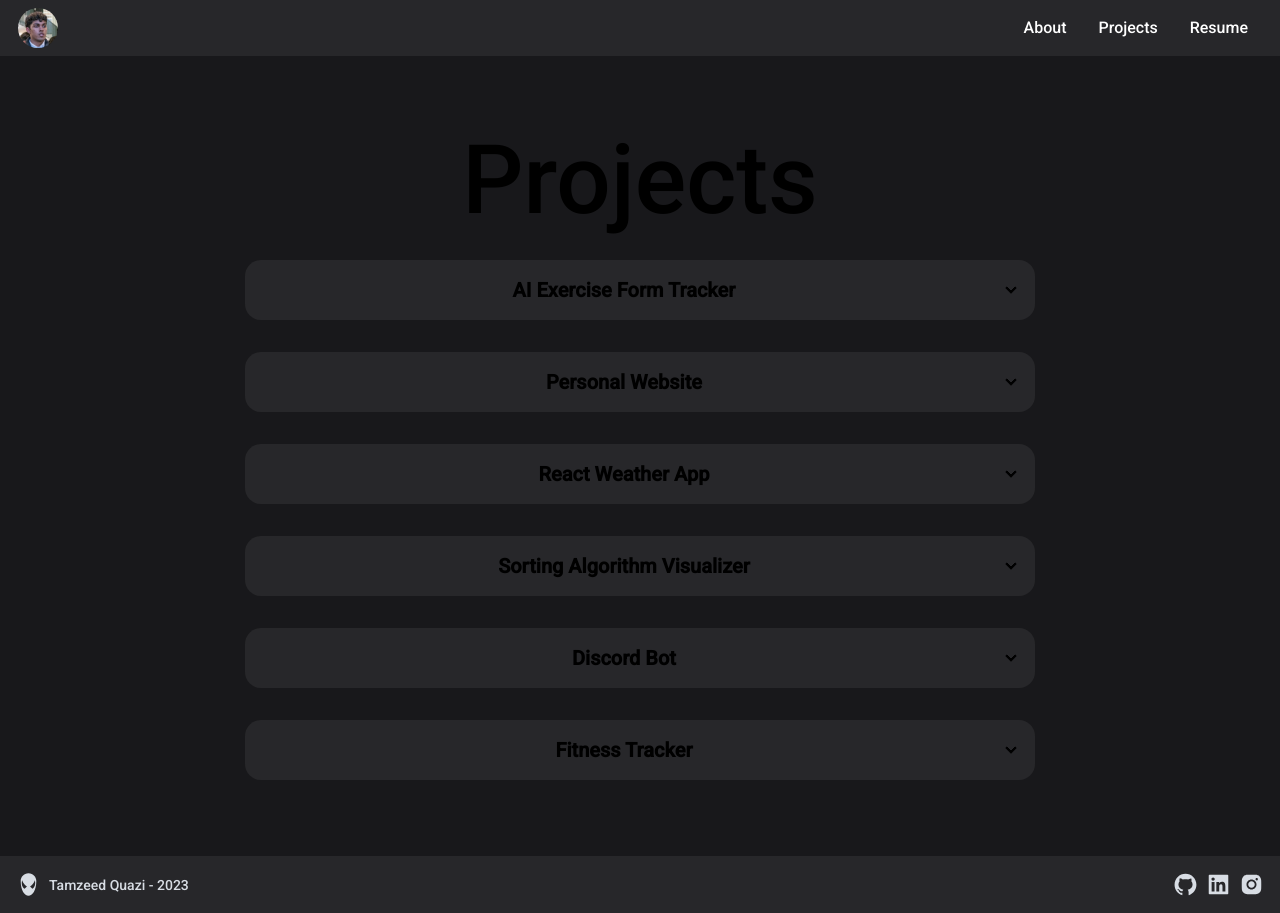
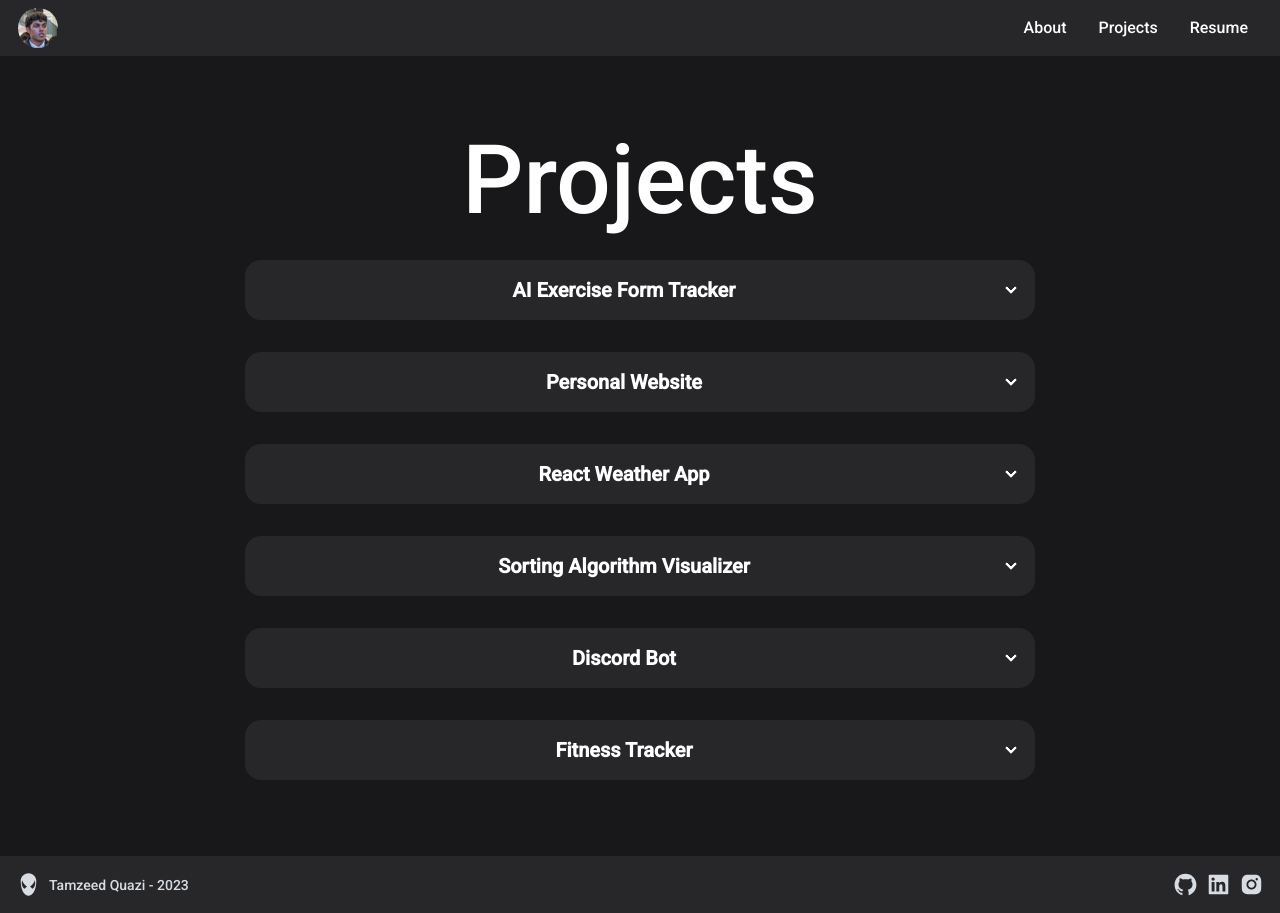
Before and after one commit to tamzeedq/personal_website, a Next.js app: page /projects in a window 1280 px wide. Built offline with nearby package versions, Linux system fonts and the light colour scheme.

Commit message:
fixed some color adjustments with dark mode

```diff
--- a/src/app/components/imageCarousel.tsx
+++ b/src/app/components/imageCarousel.tsx
@@ -18,7 +18,7 @@ const ImageCarousel = ({imageURLS} : CarouselProps) => {
         </div>
         <div className="flex justify-center w-full py-2 gap-2">
             {imageURLS.map((imageUrl, index) => (
-                <a key={index} onClick={() => setCurrentSlide(index)} className="btn btn-xs">{index+1}</a>
+                <a key={index} onClick={() => setCurrentSlide(index)} className="btn btn-xs bg-gray-900 hover:bg-gray-900 text-white">{index+1}</a>
             ))}
         </div>
     </div>
--- a/src/app/page.tsx
+++ b/src/app/page.tsx
@@ -45,7 +45,7 @@ export default function Home() {
           />
 
           {/* Media buttons */}
-          <div className='flex items-center justify-center gap-x-2 pt-2'>
+          <div className='flex items-center text-white justify-center gap-x-2 pt-2'>
             <button className='hover:scale-105 hover:text-amber-300'>
               <Link href="https://github.com/tamzeedq">
                 <FaGithub></FaGithub>
--- a/src/app/projects/page.tsx
+++ b/src/app/projects/page.tsx
@@ -5,8 +5,8 @@ import ImageCarousel from '../components/imageCarousel'
 
 const Projects = () => {
   return (
-    <div className='min-h-screen flex flex-col p-8 items-center justify-center gap-8'>
-      <div className='w-[100%] text-center md:text-8xl sm:text-6xl text-4xl'>
+    <div className='min-h-screen flex flex-col text-white p-8 items-center justify-center gap-8'>
+      <div className='w-[100%] text-center text-white md:text-8xl sm:text-6xl text-4xl'>
         Projects
       </div>
 
@@ -39,7 +39,7 @@ const Projects = () => {
               <div className="badge badge-neutral text-gray-300 hover:scale-105 hover:text-white mr-1">TensorFlowJS</div>
             </li>
             <div className='flex items-center justify-center'>
-              <li className='btn btn-sm hover:scale-105 text-white xs:w-[80%] md:w-[50%] hover:text-red-400'>
+              <li className='btn btn-sm bg-gray-900 hover:bg-gray-900 hover:scale-105 text-white xs:w-[80%] md:w-[50%] hover:text-red-400'>
                 <Link href='https://github.com/tamzeedq/TrackMyForm' target='_blank' className='flex gap-2 items-center'>
                   View Project on GitHub <AiFillGithub size={25}></AiFillGithub>
                 </Link>
@@ -55,7 +55,7 @@ const Projects = () => {
       </div>
 
       {/* Portfolio Website */}
-      <div className="collapse collapse-arrow bg-zinc-800 hover:text-red-400 lg:w-[75%] xl:w-[65%]">
+      <div className="collapse collapse-arrow bg-zinc-800 text-white hover:text-red-400 lg:w-[75%] xl:w-[65%]">
         <input type="checkbox" />
         <div className="collapse-title text-xl font-bold text-center">
           Personal Website
@@ -82,7 +82,7 @@ const Projects = () => {
               <div className="badge badge-neutral text-gray-300 hover:scale-105 hover:text-white mr-1">Netlify</div>
             </li>
             <div className='flex items-center justify-center'>
-              <li className='btn btn-sm hover:scale-105 text-white xs:w-[80%] md:w-[50%] hover:text-red-400'>
+              <li className='btn btn-sm bg-gray-900 hover:bg-gray-900 hover:scale-105 text-white xs:w-[80%] md:w-[50%] hover:text-red-400'>
                 <Link href='https://github.com/tamzeedq/personal_website' target='_blank' className='flex gap-2 items-center'>
                   View Project on GitHub <AiFillGithub size={25}></AiFillGithub>
                 </Link>
@@ -115,7 +115,7 @@ const Projects = () => {
               <div className="badge badge-neutral text-gray-300 hover:scale-105 hover:text-white">ReactJS</div>
             </li>
             <div className='flex items-center justify-center'>
-              <li className='btn btn-sm hover:scale-105 text-white xs:w-[80%] md:w-[50%] hover:text-red-400'>
+              <li className='btn btn-sm bg-gray-900 hover:bg-gray-900 hover:scale-105 text-white xs:w-[80%] md:w-[50%] hover:text-red-400'>
                 <Link href='https://github.com/tamzeedq/react-weather-app' target='_blank' className='flex gap-2 items-center'>
                   View Project on GitHub <AiFillGithub size={25}></AiFillGithub>
                 </Link>
@@ -151,7 +151,7 @@ const Projects = () => {
               <div className="badge badge-neutral text-gray-300 hover:scale-105 hover:text-white">JavaScript</div>
             </li>
             <div className='flex items-center justify-center'>
-              <li className='btn btn-sm hover:scale-105 text-white xs:w-[80%] md:w-[50%] hover:text-red-400'>
+              <li className='btn btn-sm bg-gray-900 hover:bg-gray-900 hover:scale-105 text-white xs:w-[80%] md:w-[50%] hover:text-red-400'>
                 <Link href='https://github.com/tamzeedq/SortingAlgorithmVisualizer' target='_blank' className='flex gap-2 items-center'>
                   View Project on GitHub <AiFillGithub size={25}></AiFillGithub>
                 </Link>
@@ -188,7 +188,7 @@ const Projects = () => {
               <div className="badge badge-neutral text-gray-300 hover:scale-105 hover:text-white">Python</div>
             </li>
             <div className='flex items-center justify-center'>
-              <li className='btn btn-sm hover:scale-105 text-white xs:w-[80%] md:w-[50%] hover:text-red-400'>
+              <li className='btn btn-sm bg-gray-900 hover:bg-gray-900 hover:scale-105 text-white xs:w-[80%] md:w-[50%] hover:text-red-400'>
                 <Link href='https://github.com/tamzeedq/DiscordBot' target='_blank' className='flex gap-2 items-center'>
                   View Project on GitHub <AiFillGithub size={25}></AiFillGithub>
                 </Link>
@@ -231,7 +231,7 @@ const Projects = () => {
               <div className="badge badge-neutral text-gray-300 hover:scale-105 hover:text-white">JSON</div>
             </li>
             <div className='flex items-center justify-center'>
-              <li className='btn btn-sm hover:scale-105 text-white xs:w-[80%] md:w-[50%] hover:text-red-400'>
+              <li className='btn btn-sm bg-gray-900 hover:bg-gray-900 hover:scale-105 text-white xs:w-[80%] md:w-[50%] hover:text-red-400'>
                 <Link href='https://github.com/tamzeedq/FitnessTrackerApp' target='_blank' className='flex gap-2 items-center'>
                   View Project on GitHub <AiFillGithub size={25}></AiFillGithub>
                 </Link>
```
